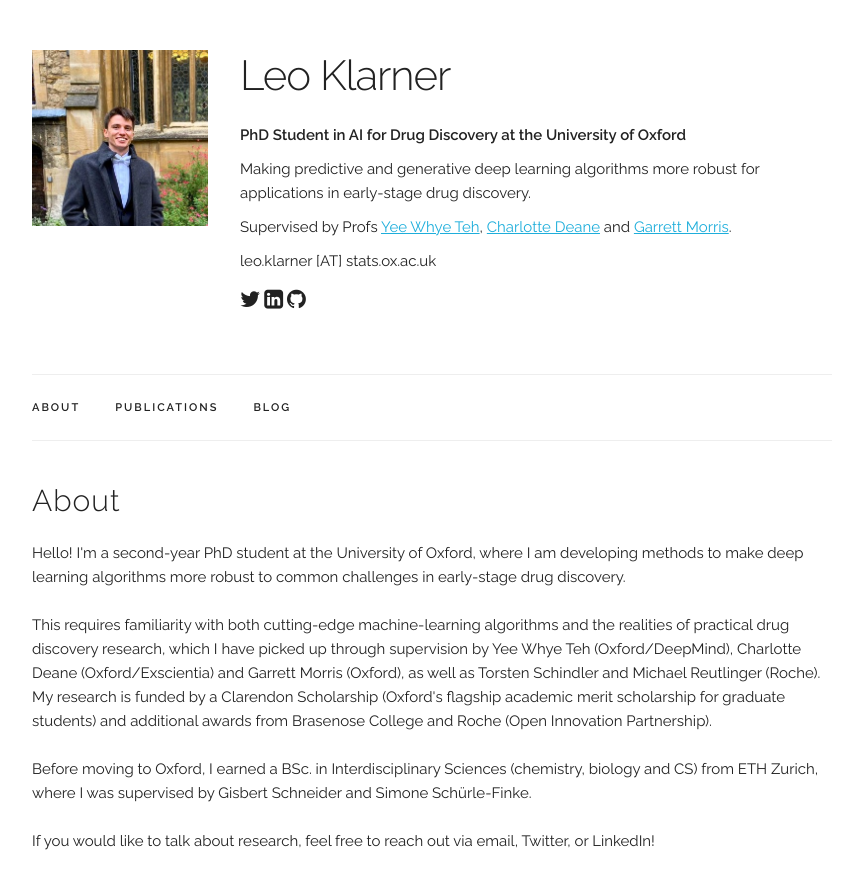
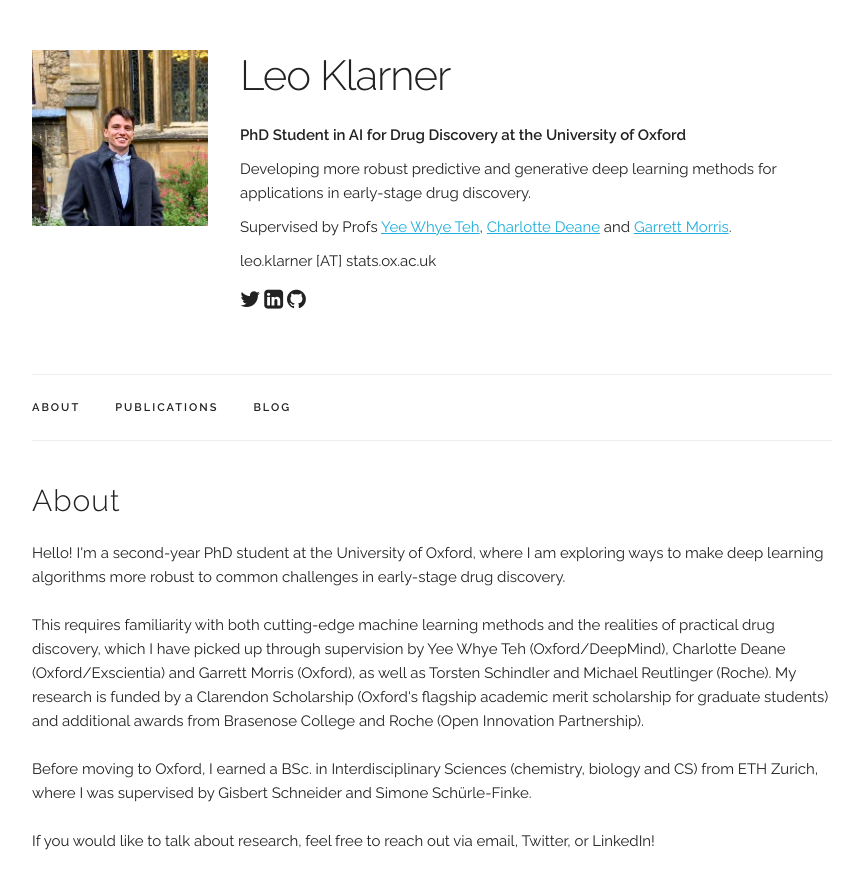
Before and after one commit to leojklarner/leojklarner.github.io, a Jekyll site: the page built from index.html, in a window 1280 px wide and 900 px high. Shown: the top 889 px of the window, without its empty margins (208-1067 px from the left). Built offline with Jekyll 4.4.1, drawn with Linux system fonts in a browser that asks for light colours.

Commit message:
More minor edits.

```diff
--- a/_data/main_info.yaml
+++ b/_data/main_info.yaml
@@ -1,6 +1,6 @@
 name: "Leo Klarner"
 title: "<b>PhD Student in AI for Drug Discovery at the University of Oxford</b>"
-subtitle: "Making predictive and generative deep learning algorithms more robust for applications in early-stage drug discovery."
+subtitle: "Developing more robust predictive and generative deep learning methods for applications in early-stage drug discovery."
 supervisors: "Supervised by Profs <a href='https://www.stats.ox.ac.uk/people/yee-whye-teh' target='_blank'>Yee Whye Teh</a>, <a href='https://www.stats.ox.ac.uk/people/charlotte-deane' target='_blank'>Charlotte Deane</a> and <a href='https://www.stats.ox.ac.uk/people/garrett-morris' target='_blank'>Garrett Morris</a>."
 email: "leo.klarner [AT] stats.ox.ac.uk"
 profile_pic: "/assets/profile-pics/profile_photo.jpg"
--- a/index.html
+++ b/index.html
@@ -6,12 +6,12 @@ title: Home
 <div class="docs-section" id="about">
   <h4>About</h4>
   <p>
-    Hello! I'm a second-year PhD student at the University of Oxford, where I am developing methods to make deep
+    Hello! I'm a second-year PhD student at the University of Oxford, where I am exploring ways to make deep
     learning
     algorithms more robust to common challenges in early-stage drug discovery.
     <br><br>
-    This requires familiarity with both cutting-edge machine-learning algorithms and the realities of practical drug
-    discovery research, which I have picked up through supervision by Yee Whye Teh (Oxford/DeepMind), Charlotte Deane
+    This requires familiarity with both cutting-edge machine learning methods and the realities of practical drug
+    discovery, which I have picked up through supervision by Yee Whye Teh (Oxford/DeepMind), Charlotte Deane
     (Oxford/Exscientia) and Garrett Morris (Oxford), as well as Torsten Schindler and Michael Reutlinger (Roche). My
     research is funded by a Clarendon Scholarship (Oxford's flagship academic merit scholarship for graduate students)
     and
```
